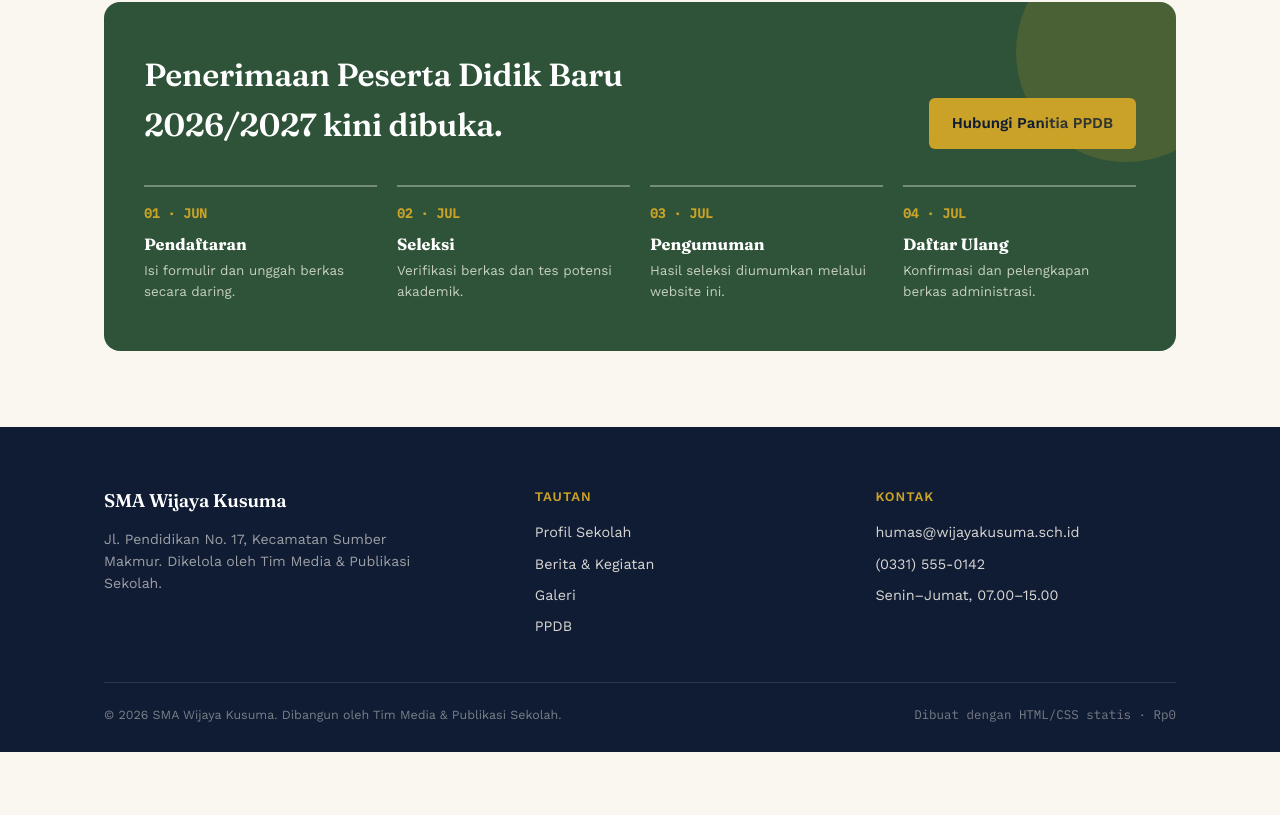
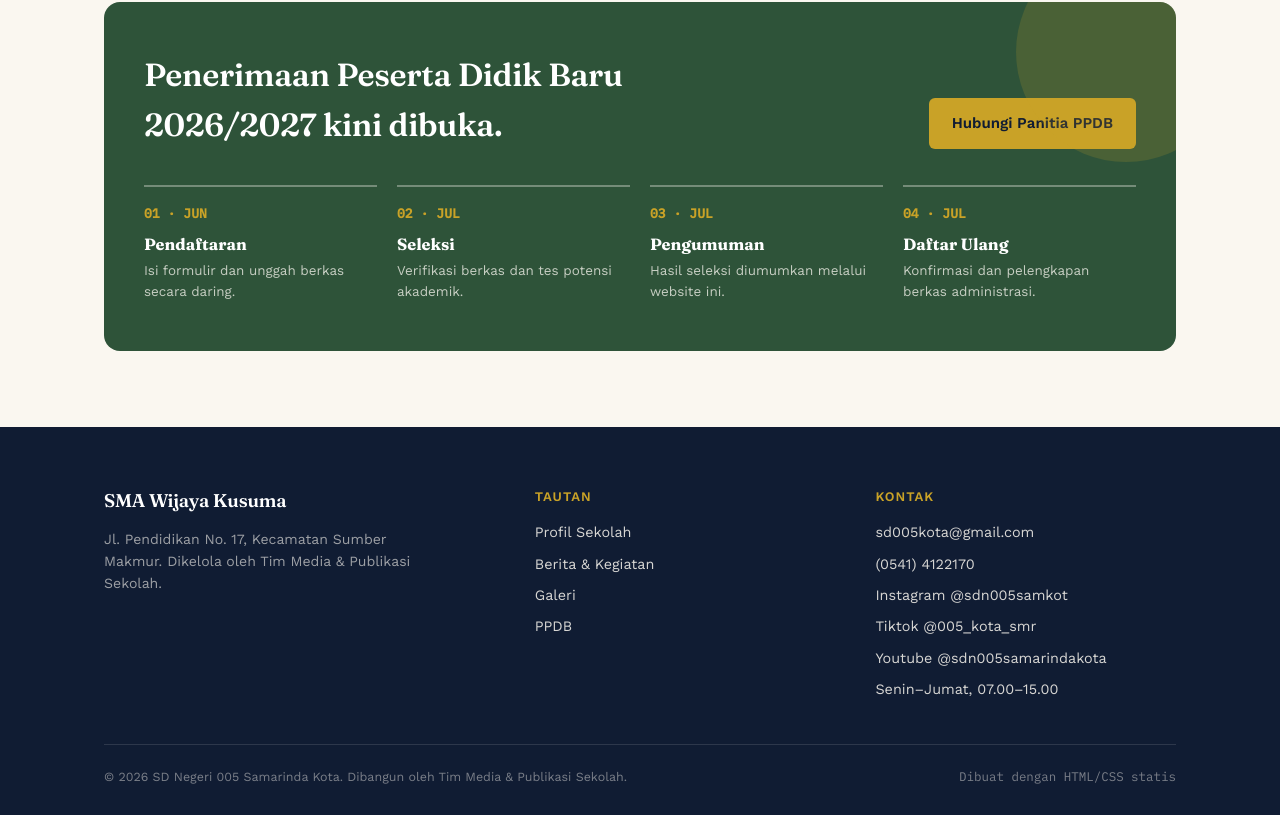
Before and after one commit to sdn005samkot-ux/sdn005samkot, a plain HTML site: page index.html in a window 1280 px wide. Shown: the part 3051-3866 px from the top of the page. Before the commit the page ends 3803 px from the top, so only its background shows below. Drawn offline with nearby package versions, Linux system fonts and the light colour scheme.

Commit message:
Update index.html

```diff
--- a/index.html
+++ b/index.html
@@ -78,7 +78,7 @@ memfasilitasi pertumbuhan sosial dan emosional murid. </p>
         </div>
         <div class="vm-card">
           <h3>Akreditasi</h3>
-          <p>Terakreditasi B oleh BAN-S/M, dengan program unggulan Sains, Bahasa, Olahraga,  Sekolah.</p>
+          <p>Terakreditasi B oleh BAN-S/M, dengan program unggulan Sains, Bahasa, Olahraga, dan Lingkungan Sekolah.</p>
         </div>
       </div>
     </div>
@@ -171,15 +171,18 @@ memfasilitasi pertumbuhan sosial dan emosional murid. </p>
       <div class="foot-col">
         <h4>Kontak</h4>
         <ul>
-          <li>humas@wijayakusuma.sch.id</li>
-          <li>(0331) 555-0142</li>
+          <li>sd005kota@gmail.com</li>
+          <li>(0541) 4122170</li>
+          <li>Instagram @sdn005samkot</li>
+          <li>Tiktok @005_kota_smr</li>
+          <li>Youtube @sdn005samarindakota</li>
           <li>Senin–Jumat, 07.00–15.00</li>
         </ul>
       </div>
     </div>
     <div class="foot-bottom">
-      <span>© 2026 SMA Wijaya Kusuma. Dibangun oleh Tim Media & Publikasi Sekolah.</span>
-      <span class="mono">Dibuat dengan HTML/CSS statis · Rp0</span>
+      <span>© 2026 SD Negeri 005 Samarinda Kota. Dibangun oleh Tim Media & Publikasi Sekolah.</span>
+      <span class="mono">Dibuat dengan HTML/CSS statis</span>
     </div>
   </div>
 </footer>
```
